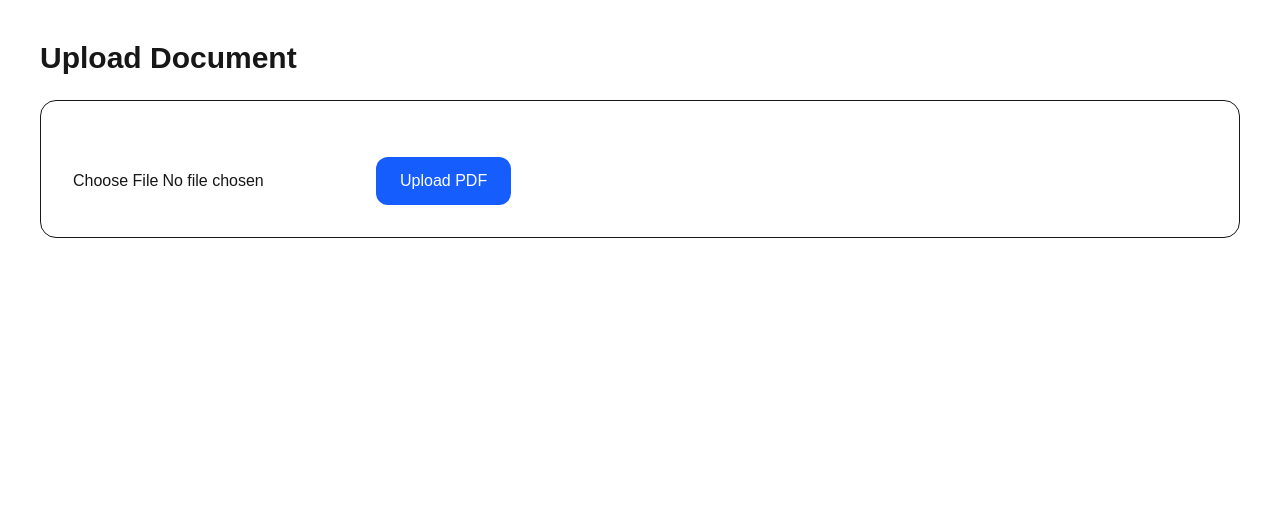
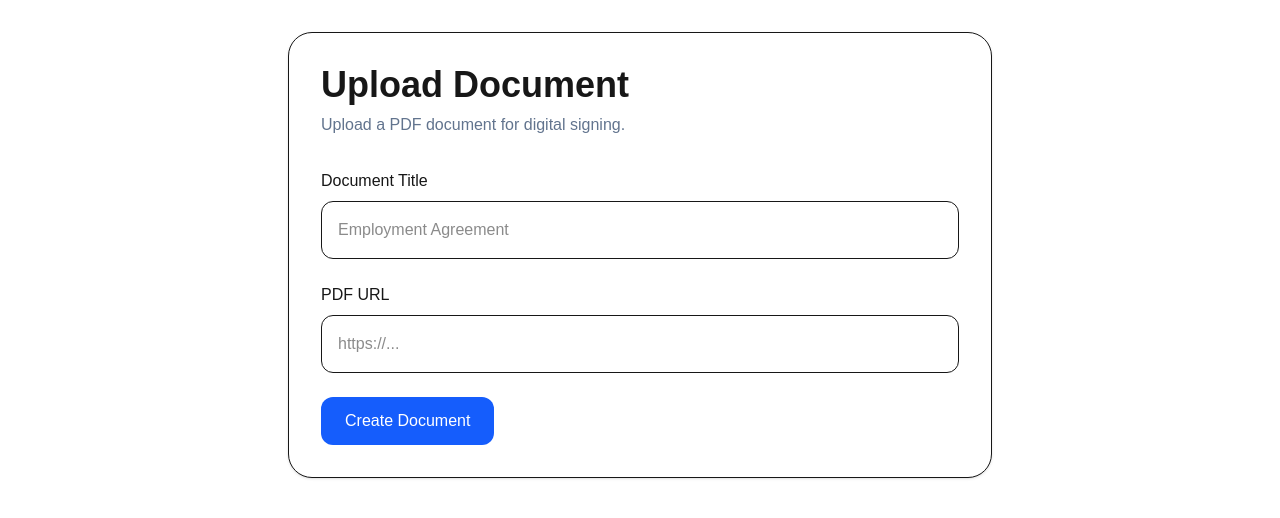
Before and after one commit to Kesarkarale/signflow, a Next.js app: page /upload in a window 1280 px wide. Shown: the top 518 px of the page. Built offline with nearby package versions, Linux system fonts and the light colour scheme.

Commit message:
Update page.tsx

```diff
--- a/src/app/upload/page.tsx
+++ b/src/app/upload/page.tsx
@@ -1,44 +1,105 @@
 "use client";
 
 import { useState } from "react";
+import { useRouter } from "next/navigation";
 
 export default function UploadPage() {
-  const [file, setFile] =
-    useState<File | null>(null);
+  const router = useRouter();
 
-  async function uploadPdf() {
-    if (!file) return;
+  const [title, setTitle] = useState("");
+  const [fileUrl, setFileUrl] = useState("");
+  const [loading, setLoading] = useState(false);
 
-    const formData = new FormData();
+  async function handleSubmit(
+    e: React.FormEvent
+  ) {
+    e.preventDefault();
 
-    formData.append("file", file);
+    setLoading(true);
 
-    alert("Upload Started");
+    const res = await fetch(
+      "/api/documents/create",
+      {
+        method: "POST",
+        headers: {
+          "Content-Type":
+            "application/json",
+        },
+        body: JSON.stringify({
+          title,
+          fileUrl,
+          ownerId: "TEMP_USER_ID",
+        }),
+      }
+    );
+
+    setLoading(false);
+
+    if (res.ok) {
+      router.push("/documents");
+    }
   }
 
   return (
-    <div className="p-10">
-      <h1 className="text-3xl font-bold mb-6">
+    <div className="max-w-3xl mx-auto p-8">
+      <div className="bg-white rounded-3xl shadow border p-8">
+        <h1 className="text-4xl font-bold mb-2">
           Upload Document
         </h1>
 
-      <div className="bg-white p-8 rounded-2xl border">
+        <p className="text-slate-500 mb-8">
+          Upload a PDF document for
+          digital signing.
+        </p>
+
+        <form
+          onSubmit={handleSubmit}
+          className="space-y-6"
+        >
+          <div>
+            <label className="block mb-2 font-medium">
+              Document Title
+            </label>
+
             <input
-          type="file"
-          accept="application/pdf"
+              value={title}
               onChange={(e) =>
-            setFile(
-              e.target.files?.[0] || null
+                setTitle(
+                  e.target.value
                 )
               }
+              className="w-full border rounded-xl p-4"
+              placeholder="Employment Agreement"
             />
+          </div>
+
+          <div>
+            <label className="block mb-2 font-medium">
+              PDF URL
+            </label>
+
+            <input
+              value={fileUrl}
+              onChange={(e) =>
+                setFileUrl(
+                  e.target.value
+                )
+              }
+              className="w-full border rounded-xl p-4"
+              placeholder="https://..."
+            />
+          </div>
 
           <button
-          onClick={uploadPdf}
-          className="mt-6 bg-blue-600 text-white px-6 py-3 rounded-xl"
+            type="submit"
+            disabled={loading}
+            className="bg-blue-600 text-white px-6 py-3 rounded-xl"
           >
-          Upload PDF
+            {loading
+              ? "Uploading..."
+              : "Create Document"}
           </button>
+        </form>
       </div>
     </div>
   );
```
Lines whose indentation alone changed are shown as unchanged.
